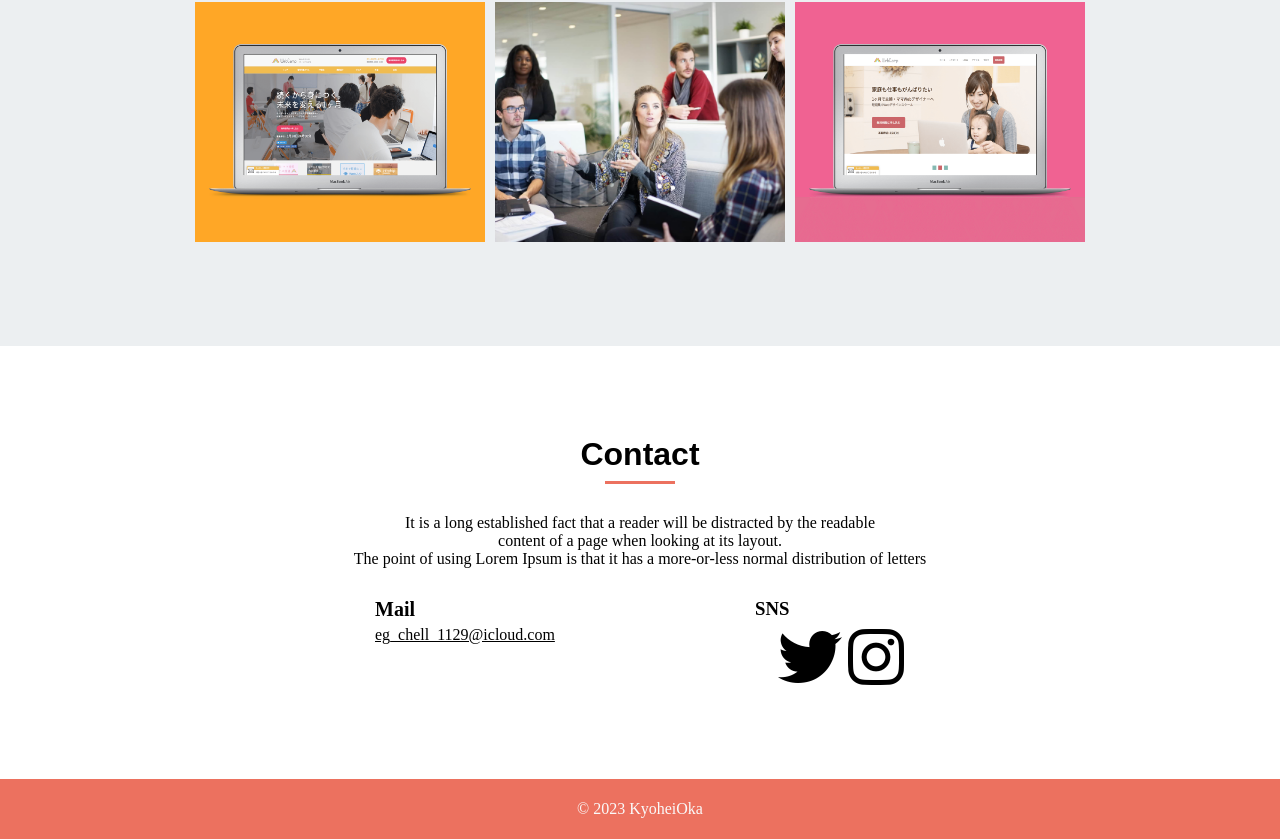
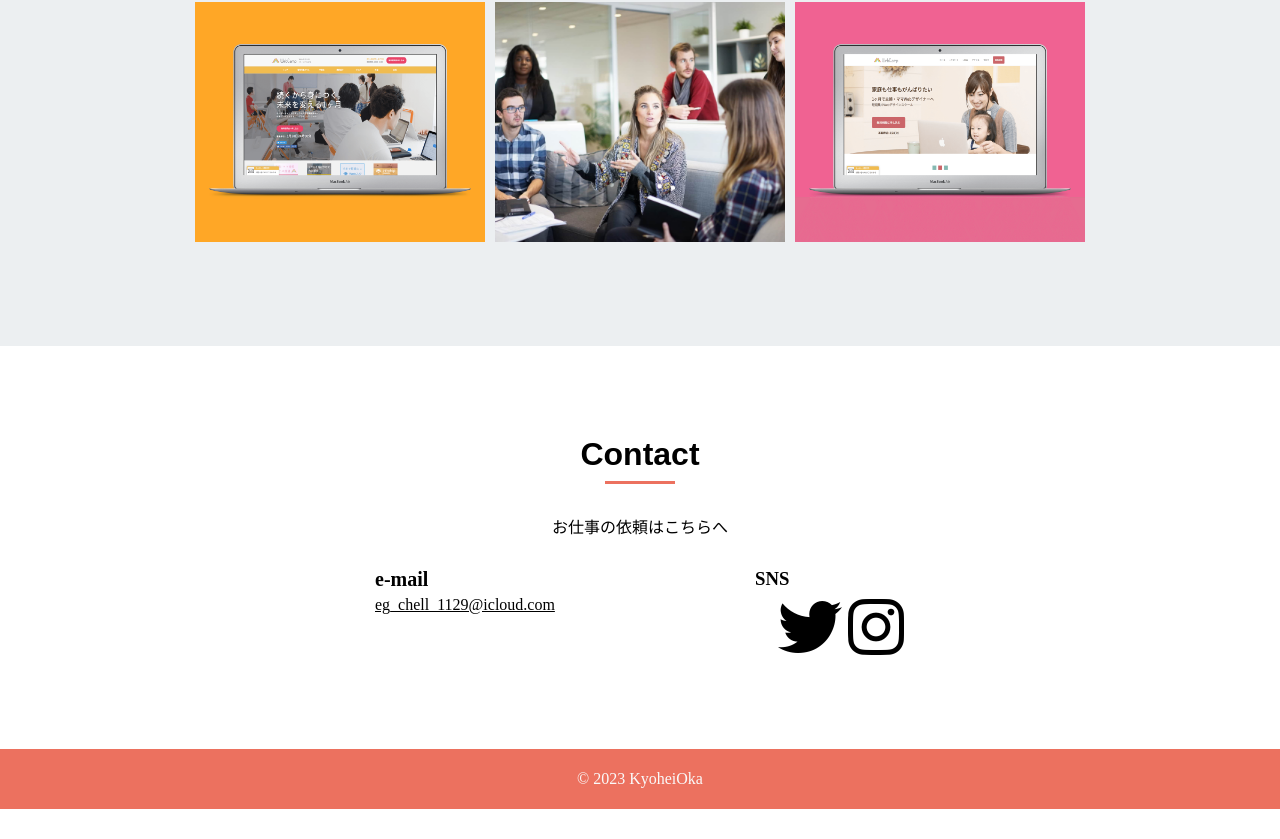
Before and after one commit to specia-29/my-homepage, a plain HTML site: page index.html in a window 1280 px wide. Shown: the part 1345-2184 px from the top of the page. After the commit the page ends 2154 px from the top, so only its background shows below. Drawn offline with Linux system fonts and the light colour scheme.

Commit message:
[Update]contact

```diff
--- a/index.html
+++ b/index.html
@@ -70,13 +70,12 @@
       <div class="contact-cont">
   			<h2 class="heading">Contact</h2>
   			<p class="text">
-  			  It is a long established fact that a reader will be distracted by the readable<br>
-  			  content of a page when looking at its layout.<br class="sp-none">
-  			  The point of using Lorem Ipsum is that it has a more-or-less normal distribution of letters</p>
+          お仕事の依頼はこちらへ
+        </p>
   			<div class="contact-group">
   				<div class="left-content2">
   					<div class="left-contact-content2">
-  						<h3 class="description-title1">Mail</h3>
+  						<h3 class="description-title1">e-mail</h3>
   						<a class="description-text link-text" href="mailto:xxx@xxx.com">eg_chell_1129@icloud.com</a>
   					</div>
   				</div>
```
